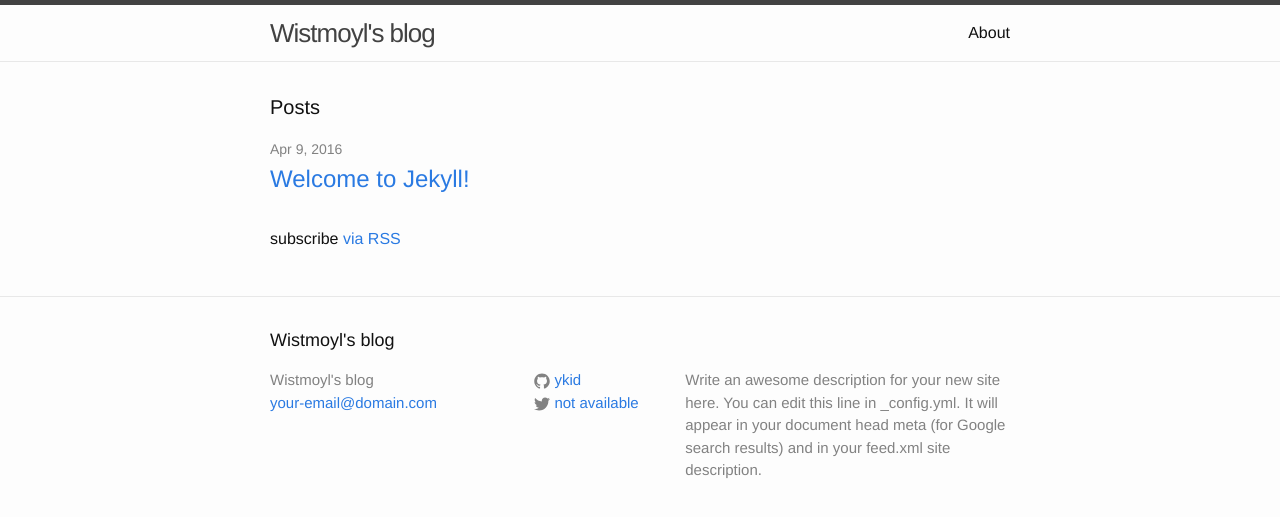
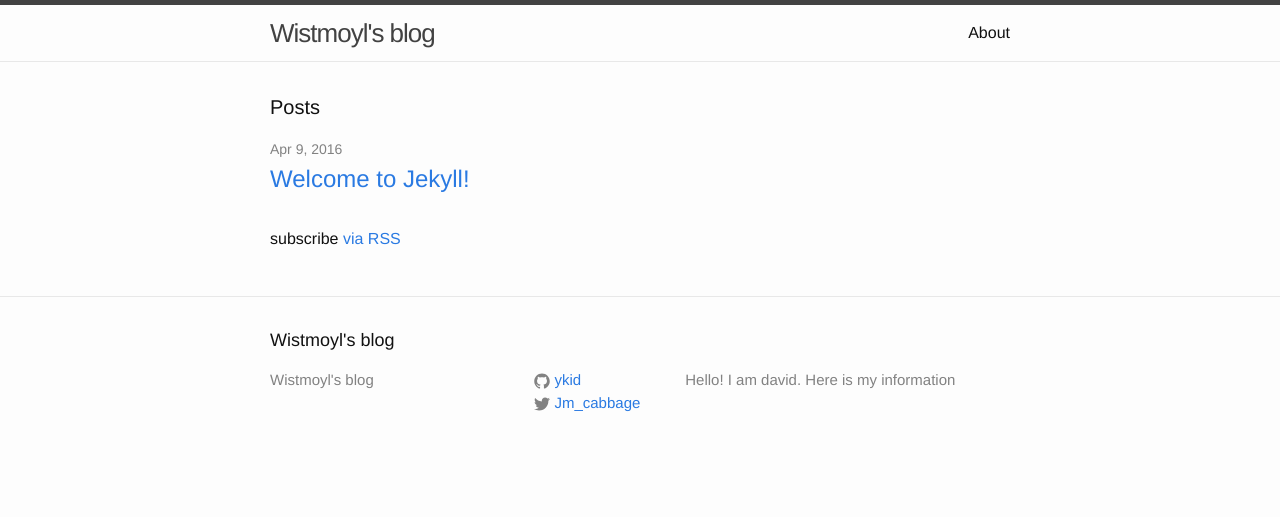
Before and after one commit to Ykid/Ykid.github.io, a Jekyll site: the page built from index.html, in a window 1280 px wide. Shown: the top 517 px of the page. Built offline with Jekyll 4.4.1, drawn with Linux system fonts in a browser that asks for light colours.

Commit message:
update config

```diff
--- a/_config.yml
+++ b/_config.yml
@@ -7,15 +7,76 @@
 
 # Site settings
 title: Wistmoyl's blog
-email: your-email@domain.com
 description: > # this means to ignore newlines until "baseurl:"
-  Write an awesome description for your new site here. You can edit this
-  line in _config.yml. It will appear in your document head meta (for
-  Google search results) and in your feed.xml site description.
+  Hello! I am david. Here is my information
 baseurl: "" # the subpath of your site, e.g. /blog
-url: "http://witmoyl.github.io" # the base hostname & protocol for your site
-twitter_username: not available
-github_username:  ykid
+url: "" # the base hostname & protocol for your site
+# twitter_username: not available
+# github_username:  ykid
 
 # Build settings
 markdown: kramdown
+kramdown:
+  input: GFM #github flavored markdown
+defaults:
+  -
+    scope:
+      path: "" # an empty string here means all files in the project
+      type: "posts" # previously `post` in Jekyll 2.2.
+    values:
+      layout: "default"
+  -
+    scope:
+      path: "projects"
+      type: "pages" # previously `page` in Jekyll 2.2.
+    values:
+      layout: "project" # overrides previous default layout
+
+##########about page
+
+# Site settings
+name: Wistmoyl
+
+# Delete the lines you don't need
+# about 5 elements are recomended
+github_username:  ykid
+#codepen_username: your_codepen_username_goes_here
+#facebook_username: your_facebook_username_goes_here
+#vk_username: your_vk_username_goes_here
+twitter_username: Jm_cabbage
+# google_plus_username: your_google_plus_username_goes_here
+# linkedin_username: your_linked_in_username_goes_here
+# vine_username:  your_vine_username_goes_here
+# instagram_username:  your_instagram_username_goes_here
+# flickr_username: your_flickr_username_goes_here
+# steam_username: your_steam_username_goes_here
+# soundcloud_username:  your_soundcloud_username_goes_here
+stack_of_username: 1798273/david
+# reddit_username: your_reddit_username_goes_here
+# medium_username:  your_medium_username_goes_here
+# tumblr_username: your_tumblr_username_goes_here
+# weibo_username: your_weibo_username_goes_here
+# lastfm_username: your_lastfm_username_goes_here
+# blog_url: "/blog"
+# email: your-email@example.domain
+# public_key_url: "https://raw.pastebin.com/LINK-TO-PUBLIC-KEY"
+
+
+avatar: yes
+#avatar_img_path: "imgs/avatar.jpg""
+# You can link to your GitHub image. That way it will get updated
+# automatically whenever you change your GitHub profile picture
+avatar_img_path: "https://avatars2.githubusercontent.com/u/4862636?v=3&s=400"
+
+
+front_img: yes
+front_img_path: "imgs/background.jpg"
+#front_img_path: "https://external.url/image.jpg"
+
+
+favicon_img: yes
+favicon_img_path: "imgs/favicon.ico"
+
+#favicon_img_path: "https://external.url/favicon.ico"
+
+##########
```
